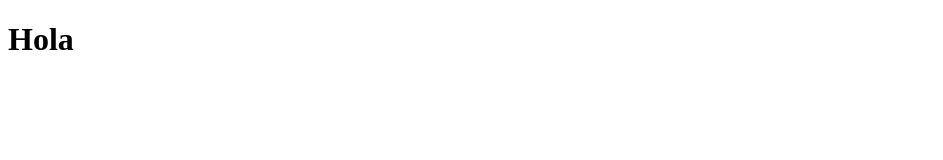
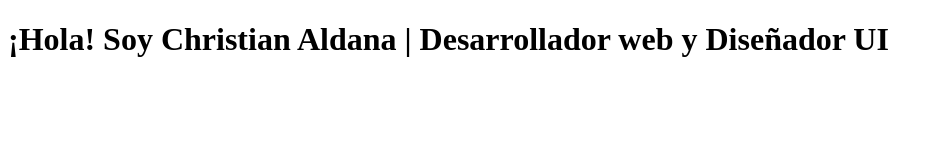
Before and after one commit to SlapsART/SlapsART.github.io, a plain HTML site: page index.html in a window 1280 px wide. Shown: the whole page, without its empty margins (0-943 px from the left). Drawn offline with Linux system fonts and the light colour scheme.

Commit message:
Ingreso de estilos

```diff
--- /dev/null
+++ b/css/main.css
@@ -0,0 +1,8 @@
+*{
+    margin: 0;
+    padding: 0;
+    box-sizing: border-box;
+}
+#hero{
+    background-image: radial-gradient(circle at 117.54% 50%, #66768c 0, #26527e 50%, #00316f 100%);
+}
--- a/index.html
+++ b/index.html
@@ -6,6 +6,15 @@
     <title>Porfolio</title>
 </head>
 <body>
-    <h1>Hola</h1>
+    <main>
+        <div class="hero">
+            <div class="title">
+                <h1>¡Hola! Soy Christian Aldana | Desarrollador web y Diseñador UI</h1>
+            </div>
+            <div class="img">
+
+            </div>
+        </div>
+    </main>
 </body>
 </html>
```
